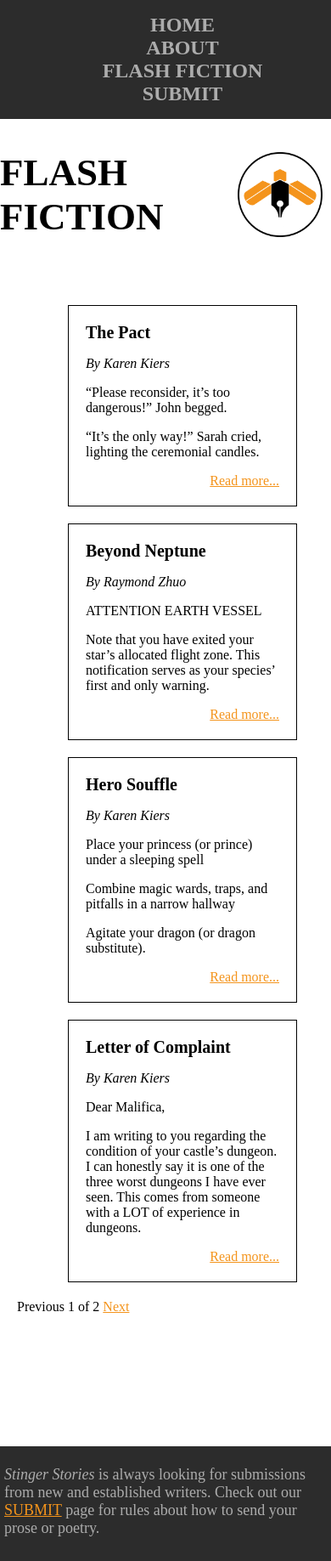
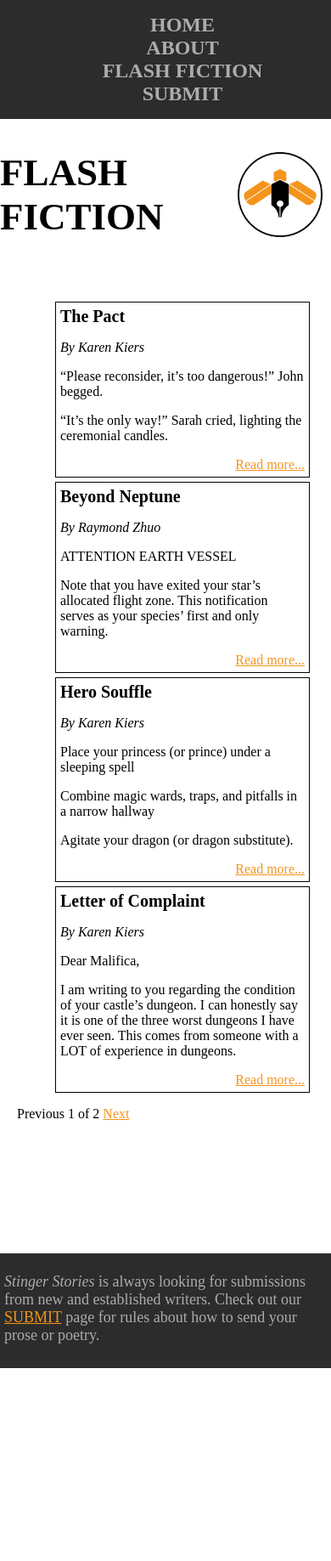
Before and after one commit to jwheatonumich/stinger-stories, a Jekyll site: the page built from flash/index.html, in a window 390 px wide. Shown: the whole page at 85% size. Built offline with Jekyll 4.4.1, drawn with Linux system fonts in a browser that asks for light colours; the list of posts is cut into pages by our own code; after the commit the page ends 1610 px from its top, so only the background shows below that.

Commit message:
Fixing margins on mobile

```diff
--- a/_includes/css.html
+++ b/_includes/css.html
@@ -123,6 +123,19 @@
             padding: 0px;
             overflow-x: hidden;
         }
+
+        #logo{
+            width:100px;
+            height:100px;
+            padding:10px;
+            display:inline-block;
+        }
+
+        #logo-text {
+            height: 150px;
+            padding:10px;
+            display:inline-block;
+        }
     }
 
 </style>
--- a/_layouts/exerpts.html
+++ b/_layouts/exerpts.html
@@ -37,6 +37,15 @@ h2{
     font-weight: bold;
 }
 
+@media (max-width: 850px){
+
+    .story-summary{
+    padding: 5px;
+    margin: 5px;
+
+}
+}
+
 </style>
 
 <head>
```
